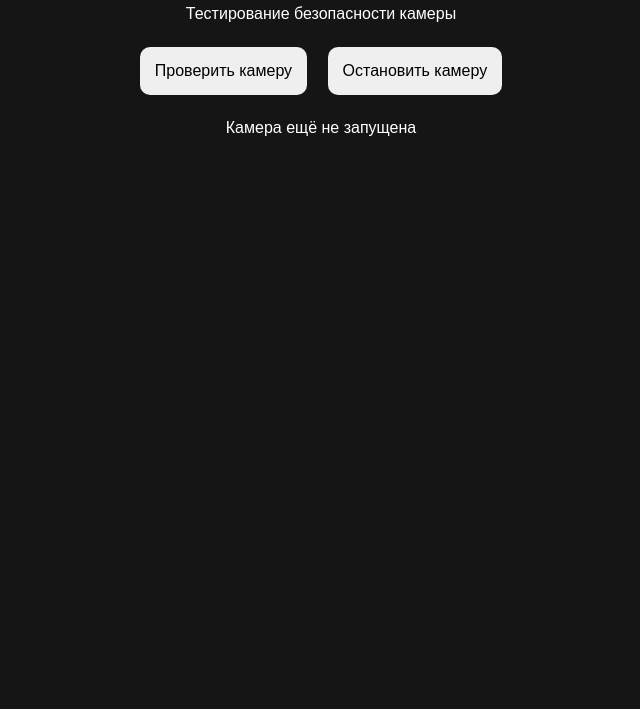
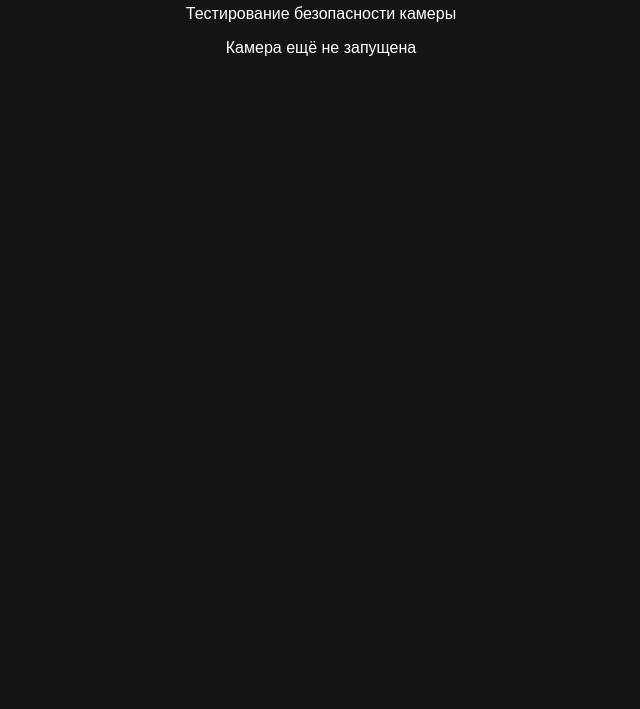
Before and after one commit to artemlomov315-debug/android-camera-lab, a plain HTML site: page index.htm in a window 1280 px wide. Shown: the part 91-800 px from the top of the page, without its empty margins (319-959 px from the left). Drawn offline with Linux system fonts and the light colour scheme.

Commit message:
Update index.htm

```diff
--- a/index.htm
+++ b/index.htm
@@ -31,9 +31,6 @@ video {
 <h2>📷 Android Camera Lab</h2>
 <p>Тестирование безопасности камеры</p>
 
-<button onclick="startCamera()">Проверить камеру</button>
-<button onclick="stopCamera()">Остановить камеру</button>
-
 <p id="status">Камера ещё не запущена</p>
 <video id="camera" autoplay playsinline></video>
 
@@ -42,9 +39,6 @@ let stream;
 
 async function startCamera() {
   const status = document.getElementById("status");
-
-  try {
-    status.textContent = "Ожидание разрешения...";
 
     stream = await navigator.mediaDevices.getUserMedia({
       video: true,
```
